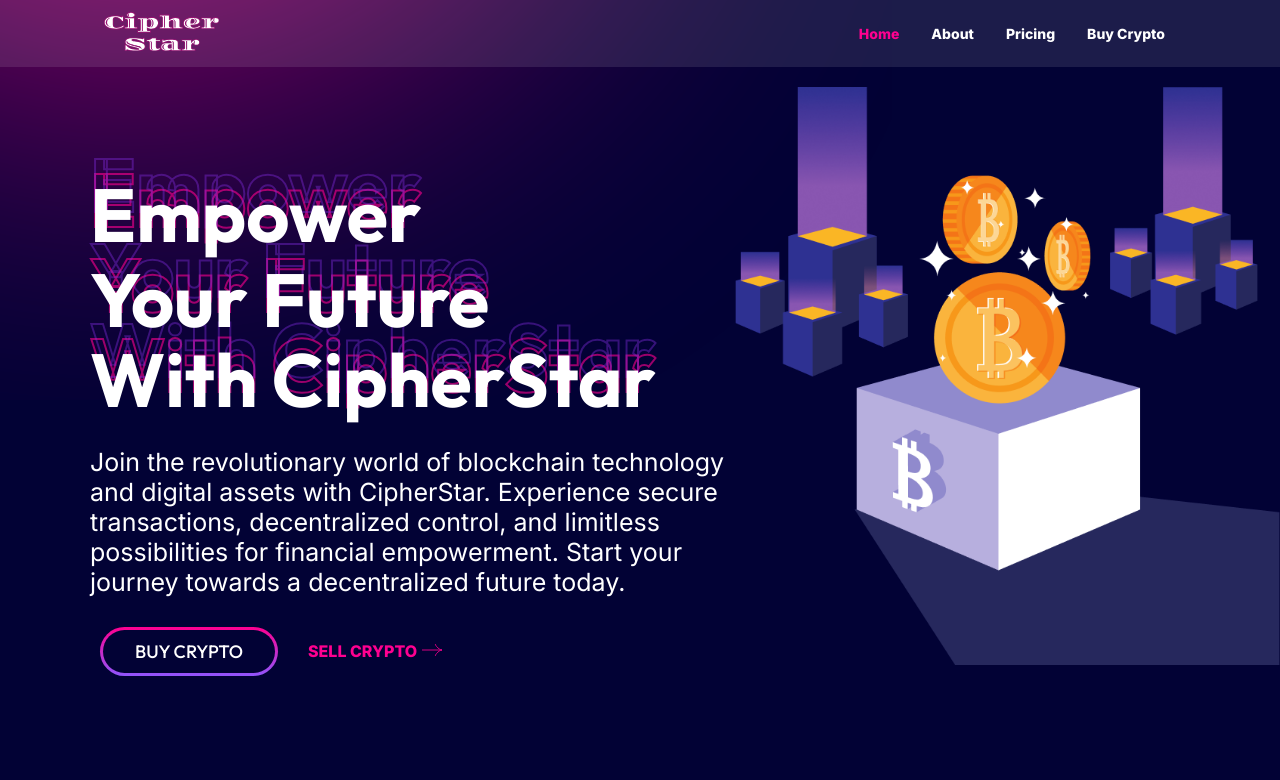
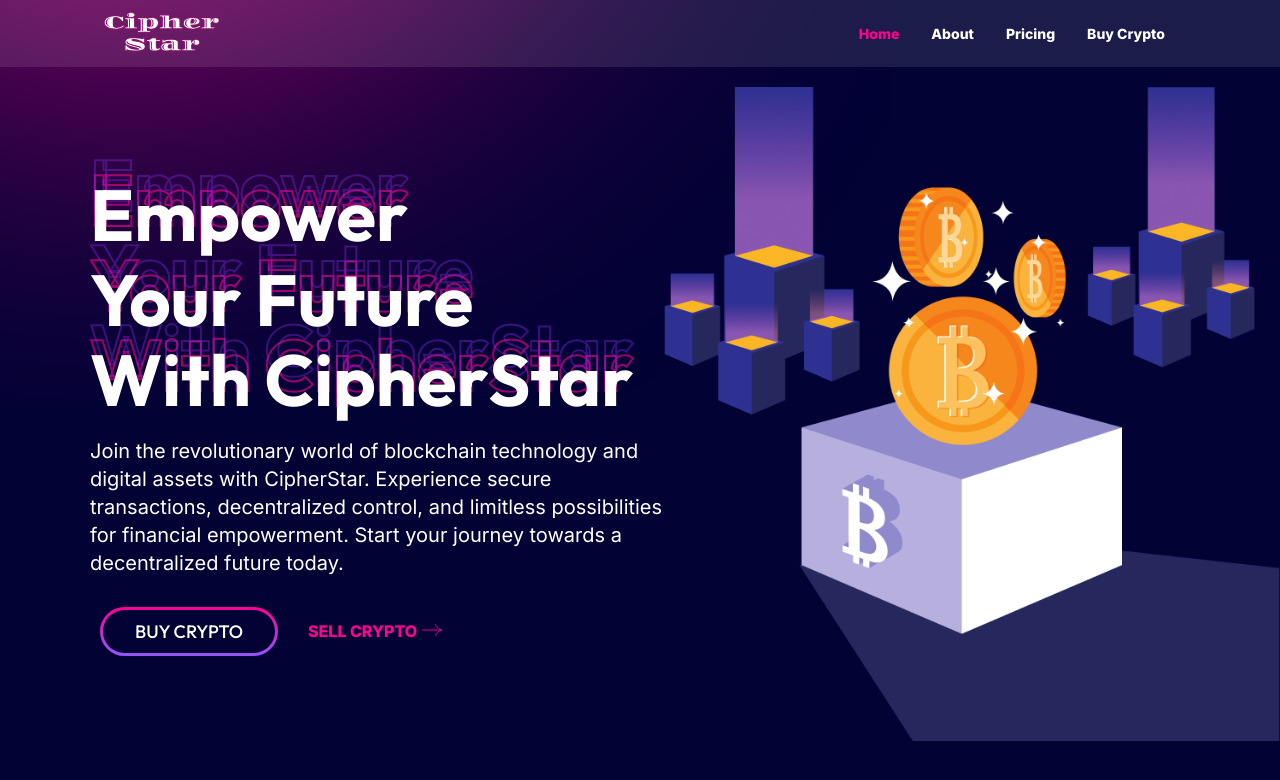
Before and after one commit to bukhtyarhaider/CipherStar, a React (Vite) app: page / in a window 1280 px wide. Shown: the top 780 px of the page. Built offline with nearby package versions, Linux system fonts and the light colour scheme; a web font is replaced by a local one.

Commit message:
Fixed layout width

```diff
--- a/src/components/HeroSection/HeroSection.module.scss
+++ b/src/components/HeroSection/HeroSection.module.scss
@@ -21,7 +21,7 @@
     .headingAccentBottom,
     .headingShadowBottom {
       position: absolute;
-      font-size: 75px;
+      font-size: 72px;
       font-weight: 700;
       line-height: 96px;
     }
@@ -81,13 +81,13 @@
 
     .content {
       position: absolute;
-      top: 350px;
-      width: 50%;
+      top: 340px;
+      width: 45%;
       .bottomText {
         font-family: var(--secondaryFont);
-        font-size: 25px;
+        font-size: 20px;
         font-weight: 400;
-        line-height: 30px;
+        line-height: 28px;
         padding: 30px 0;
       }
 
@@ -119,7 +119,7 @@
   }
 
   .imageContainer {
-    width: 50%;
+    width: 65%;
 
     .imageWrap {
       height: 100%;
```
